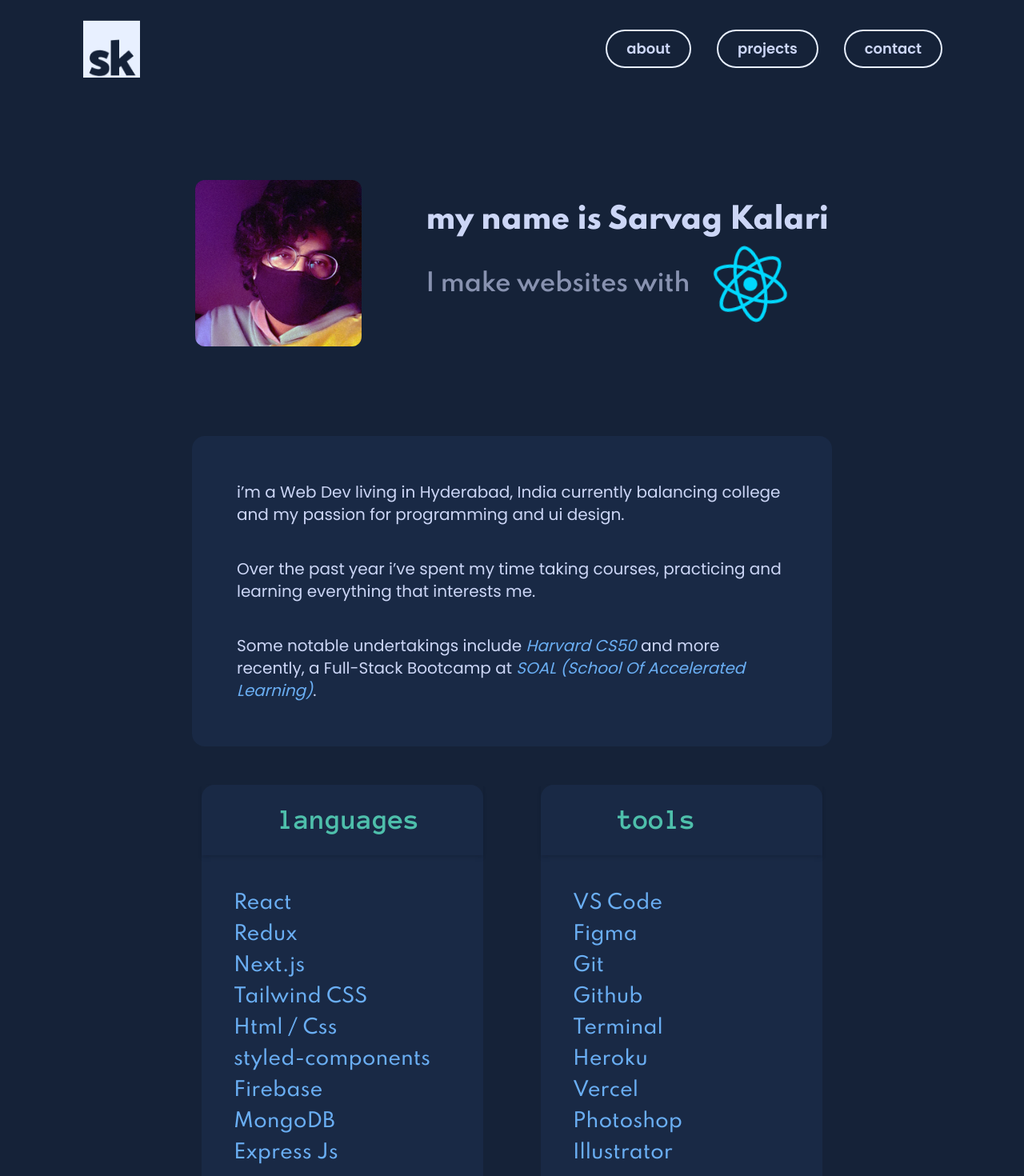
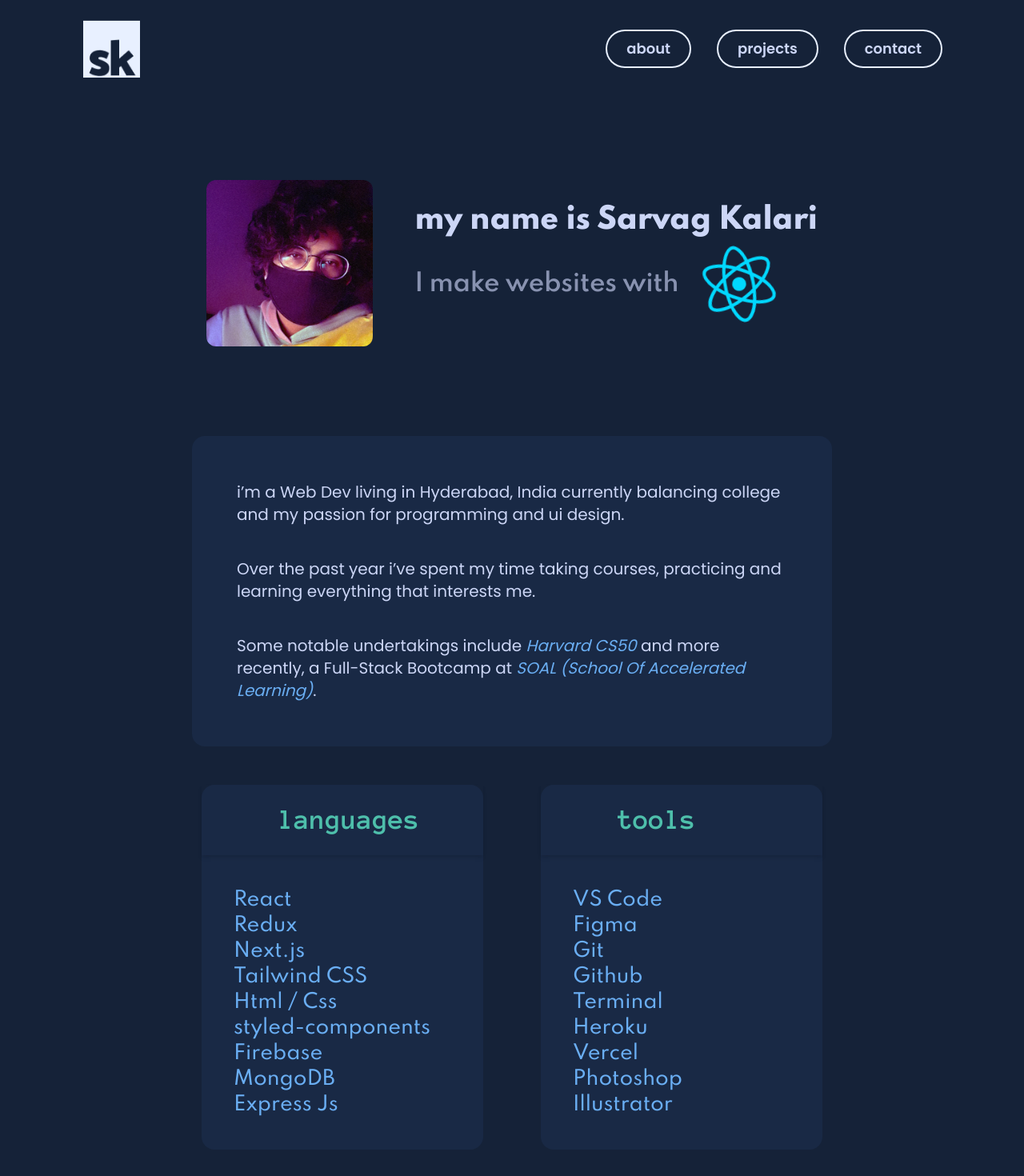
Before and after one commit to starbvuks/portfolio, a Next.js app: page /about in a window 1280 px wide. Shown: the top 1470 px of the page at 80% size. Built offline with nearby package versions, Linux system fonts and the light colour scheme; some icons are missing.

Commit message:
about res fixes

```diff
--- a/components/Home.jsx
+++ b/components/Home.jsx
@@ -6,12 +6,12 @@
   return (
     <div class="h-screen bg-backLight">
       <Navbar />
-      <div class="flex flex-col text-center items-center p-4 pt-64 sm:pt-32 lg:pt-52 xl:pt-48 2xl:pt-72">
+      <div class="flex flex-col text-center items-center p-4 pt-64 sm:pt-32 lg:pt-40 xl:pt-48 2xl:pt-72">
         <div class="flex flex-col">
-          <span class="text-3xl sm:text-4xl md:text-6xl lg:text-7xl py-3 md:py-8 font-spartan font-bold tracking-tight text-mainRed">
+          <span class="text-3xl sm:text-4xl md:text-6xl xl:text-7xl py-3 md:py-8 font-spartan font-bold tracking-tight text-mainRed">
             I'm Sarvag Kalari
           </span>
-          <span class="text-xl sm:text-3xl md:text-4xl lg:text-5xl font-spartan font-light tracking-tight text-mainRed">
+          <span class="text-xl sm:text-3xl md:text-4xl xl:text-5xl font-spartan font-light tracking-tight text-mainRed">
             front end dev // ui designer
           </span>
         </div>
--- a/components/Stack.jsx
+++ b/components/Stack.jsx
@@ -31,7 +31,7 @@
       <span class="font-spartan font-bold text-aboutLight text-2xl text-center mb-7 rounded-2xl block sm:hidden">
         Stack
       </span>
-      <div class="bg-aboutBlue2 h-full w-3/4 sm:w-1/2 rounded-2xl lg:mx-3">
+      <div class="bg-aboutBlue2 h-full w-3/4 sm:w-1/2 rounded-2xl xl:mx-3">
         <div class="flex items-center py-6 px-12 gap-3 shadow-md">
           <div class="w-9 h-9">
             <Icon
@@ -41,26 +41,26 @@
               height="full"
             />
           </div>
-          <span class="font-anon text-aboutTurq text-2xl lg:text-4xl">
+          <span class="font-anon text-aboutTurq text-2xl xl:text-4xl">
             languages
           </span>
         </div>
-        <ul class="font-spartan font-medium text-aboutSky leading-normal px-12 py-5 lg:p-10 text-md lg:text-2xl lg:leading-relaxed">
+        <ul class="font-spartan font-medium text-aboutSky leading-normal px-12 py-5 lg:p-10 text-md xl:text-2xl lg:leading-relaxed">
           {main.map((data, index) => (
             <li key={index}>{data}</li>
           ))}
         </ul>
       </div>
-      <div class="mt-10 sm:mt-0 bg-aboutBlue2 h-full w-3/4 sm:w-1/2 rounded-2xl lg:mx-3">
+      <div class="mt-10 sm:mt-0 bg-aboutBlue2 h-full w-3/4 sm:w-1/2 rounded-2xl xl:mx-3">
         <div class="flex items-center py-6 px-12 gap-3 shadow-md">
           <div class="w-9 h-9">
             <Icon icon="bi:tools" color="#4ebfab" width="full" height="full" />
           </div>
-          <span class="font-anon text-aboutTurq text-2xl lg:text-4xl">
+          <span class="font-anon text-aboutTurq text-2xl xl:text-4xl">
             tools
           </span>
         </div>
-        <ul class="font-spartan font-medium text-aboutSky leading-normal px-12 py-5 lg:p-10 text-md lg:text-2xl lg:leading-relaxed">
+        <ul class="font-spartan font-medium text-aboutSky leading-normal px-12 py-5 lg:p-10 text-md xl:text-2xl lg:leading-relaxed">
           {tools.map((data, index) => (
             <li key={index}>{data}</li>
           ))}
--- a/pages/about.jsx
+++ b/pages/about.jsx
@@ -10,15 +10,19 @@
     <div class="h-full bg-aboutBlue pb-36">
       <Navbar />
       <div class="flex flex-col items-center mx-30 pt-28 lg:mx-40 2xl:mx-72">
-        <div class="flex flex-col sm:flex-row items-center gap-10">
-          <img src="/img/me.jpg" alt="me" class="w-52 h-52 rounded-xl" />
-          <div class="flex flex-col items-center sm:items-start sm:pl-10 font-spartan tracking-tight">
-            <span class="font-extrabold text-aboutLight text-2xl sm:text-4xl">
+        <div class="flex flex-col sm:flex-row items-center gap-10 lg:gap-3">
+          <img
+            src="/img/me.jpg"
+            alt="me"
+            class="w-52 h-52 lg:w-44 lg:h-44 xl:w-52 xl:h-52 rounded-xl"
+          />
+          <div class="flex flex-col items-center sm:items-start sm:pl-10 lg:pl-3 xl:pl-10 font-spartan tracking-tight">
+            <span class="font-extrabold text-aboutLight text-2xl sm:text-4xl lg:text-3xl xl:text-4xl">
               my name is Sarvag Kalari
             </span>
-            <span class="flex items-center font-semibold text-aboutGray text-lg sm:text-3xl pt-3 gap-4 sm:gap-7">
+            <span class="flex items-center font-semibold text-aboutGray text-lg sm:text-3xl lg:text-xl xl:text-3xl pt-3 gap-4 sm:gap-7">
               I make websites with
-              <div class="inline-block animate-spin w-10 h-10 sm:w-24 sm:h-24">
+              <div class="inline-block animate-spin w-10 h-10 sm:w-24 sm:h-24 lg:w-14 lg:h-14 xl:w-24 xl:h-24">
                 <Icon icon="logos:react" width="full" height="full" />
               </div>
             </span>
```
